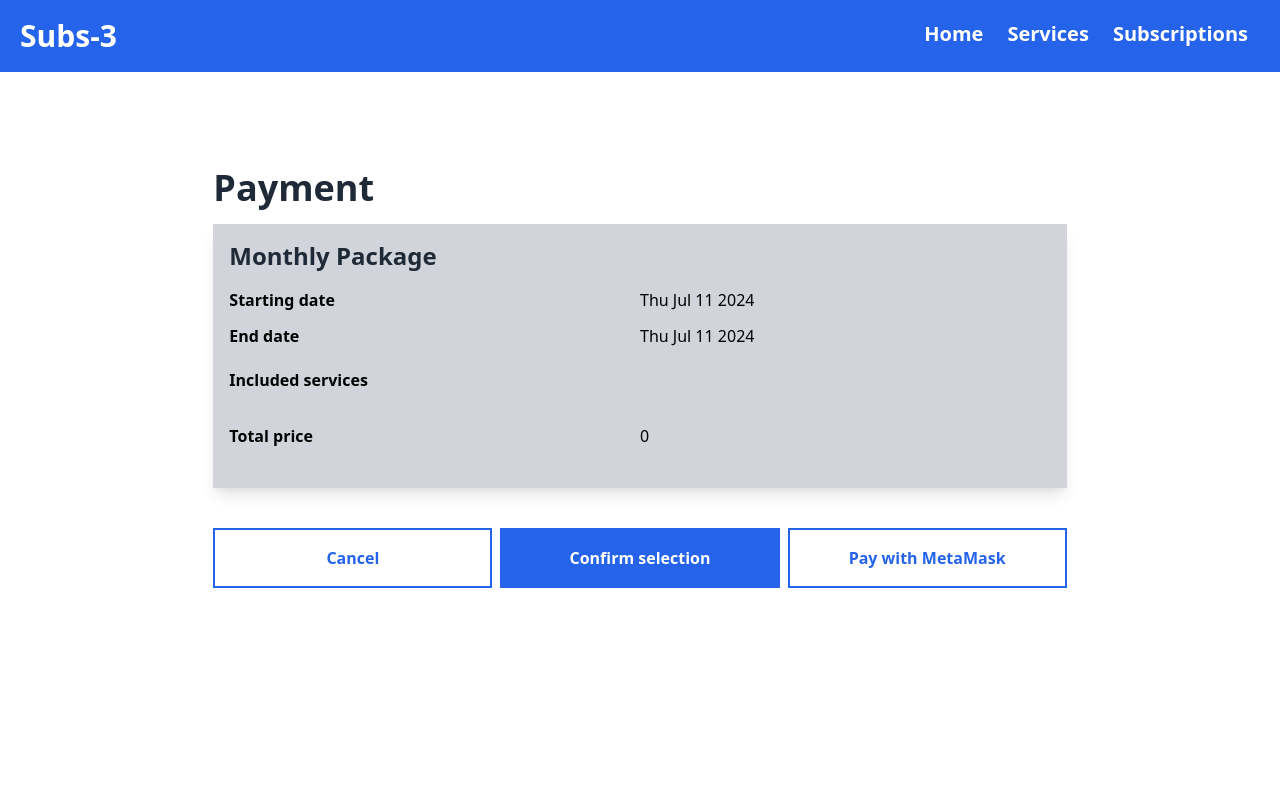
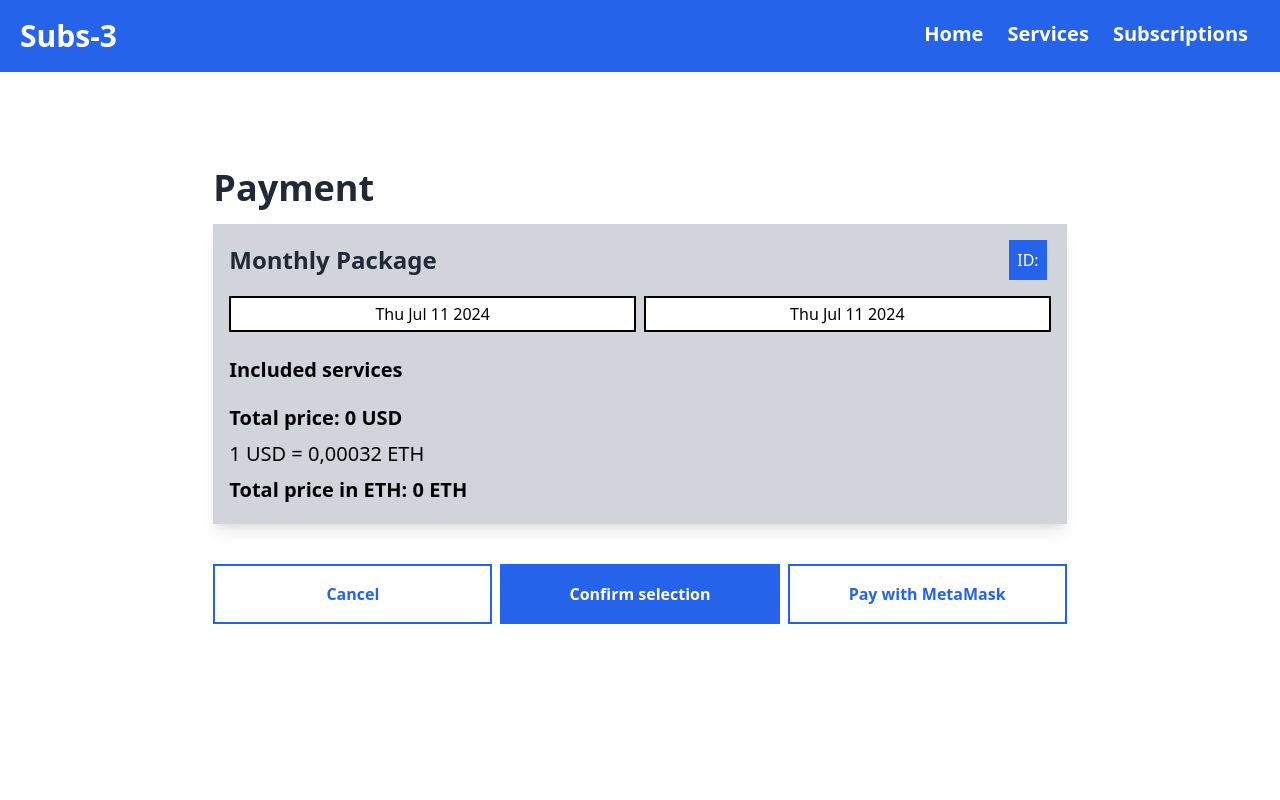
Before and after one commit to ptrkns/subscription-service, a React (Vite) app: page /payment in a window 1280 px wide. Shown: the top 800 px of the page. Built offline with nearby package versions, Linux system fonts and the light colour scheme.

Commit message:
Updated the layout

```diff
--- a/src/components/Payment.tsx
+++ b/src/components/Payment.tsx
@@ -36,7 +36,6 @@ function Payment() {
         });
     };
 
-
     const initPay = () => {
         setPaymentSuccess((prevState) => {
             var newState = !prevState;
@@ -55,7 +54,7 @@ function Payment() {
 
     const serviceList = newPackage.services.map((service) => {
         return(
-            <div key={`${service.serviceID}`} className="grid grid-cols-2 border-2 border-black bg-white p-1 mb-2">
+            <div key={`${service.serviceID}`} className="grid grid-cols-2 border-b-2 border-black text-center py-2">
                 <p>{service.name}</p>
                 <p>{service.price}</p>
             </div>
@@ -65,27 +64,26 @@ function Payment() {
     return (
         <div className="min-h-screen md:mt-20">
             <h1 className="font-bold text-2xl md:text-4xl py-4 text-gray-800 cursor-default">Payment</h1>
-            <section className="bg-gray-300 cursor-default shadow-lg px-4 pt-4">
-                <h2 className="font-bold text-xl md:text-2xl pb-2 text-gray-800">{packageName()}</h2>
-                <div className="grid grid-cols-2 grid-rows-2">
-                    <p className="mt-2 mb-1 font-semibold">Starting date</p>
-                    <p className="text-end mt-2 mb-1">{newPackage.sDate.toDateString()}</p>
-                    <p className="text-end mt-2 mb-1 font-semibold">End date</p>
-                    <p className="mt-2 mb-1">{newPackage.eDate.toDateString()}</p>
+            <section className="bg-gray-300 mb-3 cursor-default shadow-lg">
+                <div className='flex flex-row justify-between items-center px-4 pt-4'>
+                    <h2 className="font-bold text-xl md:text-2xl text-gray-800 cursor-default">{packageName()}</h2>
+                    <p className={`p-1 md:p-2 text-center bg-blue-600 text-white mr-1`}>ID: {newPackage.packageID}</p>
                 </div>
-                <div>
-                    <p className="my-4 font-semibold">Included services</p>
-                    {serviceList}
-                </div>
-                <div className="grid grid-cols-2 grid-rows-2">
-                    <p className="mt-4 font-semibold">Total price</p>
-                    <p className="mt-4">{newPackage.price}</p>
+                <div className="grid grid-cols-2 gap-2 px-4 pt-4 w-full">
+                    <p className="py-1 border-2 border-black bg-white text-center">{newPackage.sDate.toDateString()}</p>
+                    <p className="py-1 border-2 border-black bg-white text-center">{newPackage.eDate.toDateString()}</p>
+                    <div className="col-span-2 mb-5">
+                        <p className="my-4 text-xl font-semibold">Included services</p>
+                        {serviceList}
+                        <p className="mt-5 text-xl font-semibold">Total price: {newPackage.price} USD</p>
+                        <p className="mt-2 text-xl">1 USD = 0,00032 ETH</p>
+                        <p className="mt-2 text-xl font-semibold">Total price in ETH: {newPackage.price * 0.00032} ETH</p>
+                    </div>
                 </div>
             </section>
-
             <section className="grid grid-cols-2 md:grid-cols-3 gap-2 my-10">
                 <button className="border-2 border-blue-600 text-blue-600 hover:border-blue-500 hover:text-blue-500 hover:bg-blue-100 font-semibold py-4" onClick={handleCancel}>Cancel</button>
-                <button className={`py-4 col-span-2 md:col-span-1 font-semibold ${confirmDisabled === true ? "border-2 border-blue-600 text-blue-600 cursor-default" : "bg-blue-600 hover:bg-blue-500 text-white"}`}
+                <button className={`py-4 md:col-span-1 font-semibold ${confirmDisabled === true ? "border-2 border-blue-600 text-blue-600 cursor-default" : "bg-blue-600 hover:bg-blue-500 text-white"}`}
                     disabled={confirmDisabled === true} onClick={handleConfirm}>Confirm selection</button>
                 <button
                     className={`py-4 col-span-2 md:col-span-1 font-semibold ${paymentDisabled === true ? "border-2 border-blue-600 text-blue-600 cursor-default" : "bg-blue-600 hover:bg-blue-500 text-white"}`}
```
